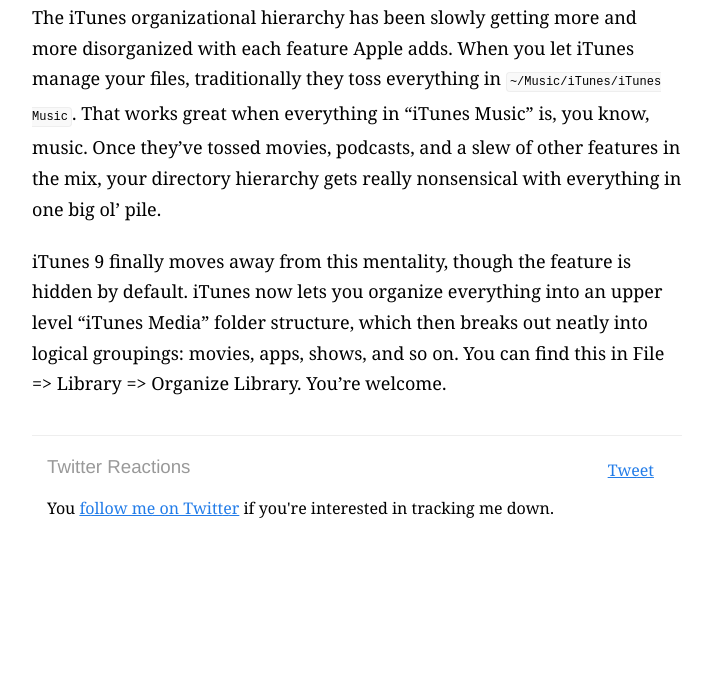
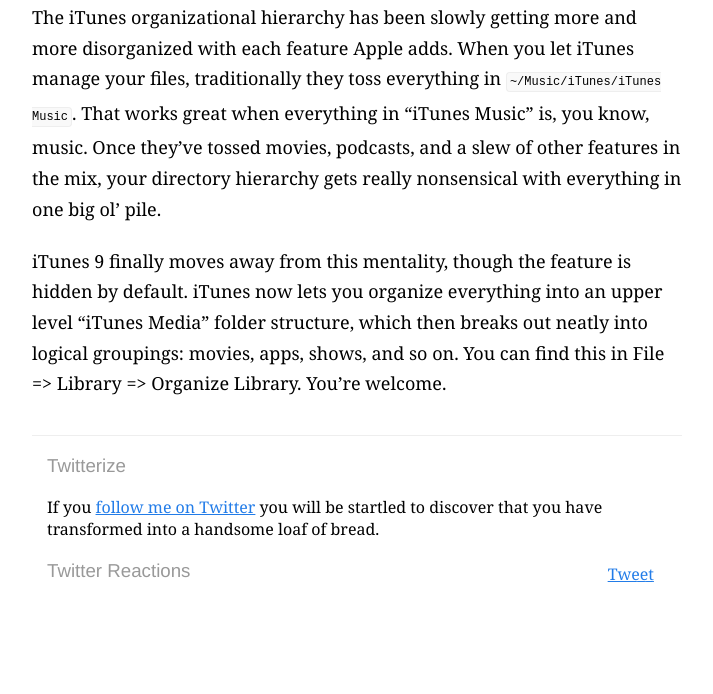
Before and after one commit to broccolini/designertocoder.github.com, a Jekyll site: the page built from _posts/2009-11-10-more-logical-file-system-organization-with-itunes-9.markdown, in a window 1280 px wide. Shown: the part 461-1155 px from the top of the page, without its empty margins (78-791 px from the left). Built offline with Jekyll 4.4.1, drawn with Linux system fonts in a browser that asks for light colours; nearby versions of some CDN libraries; Markdown is read by kramdown in place of the engine named in the settings; comment, search, counter and statistics services are not loaded; before the commit the page ends 1092 px from its top, so only the background shows below that.

Commit message:
what type of grammar was this anyway

```diff
--- a/_layouts/post.html
+++ b/_layouts/post.html
@@ -6,6 +6,11 @@
   <div id="post">
     {% include post_header.html %}
     {{ content }}
+  </div>
+
+  <div id="hn">
+    <h3>Twitterize</h3>
+    <p>If you <a href="http://twitter.com/holman">follow me on Twitter</a> you will be startled to discover that you have transformed into a handsome loaf of bread.</p>
   </div>
 
   {% if page.hn %}
@@ -18,6 +23,5 @@
   <div id="boastful">
     <a href="http://twitter.com/share" class="twitter-share-button" data-count="horizontal" data-via="holman">Tweet</a><script type="text/javascript" src="http://platform.twitter.com/widgets.js"></script>
     <h3>Twitter Reactions</h3>
-    <p>You <a href="http://twitter.com/holman">follow me on Twitter</a> if you're interested in tracking me down.</p>
-  </div>
+ </div>
 </div>
```
